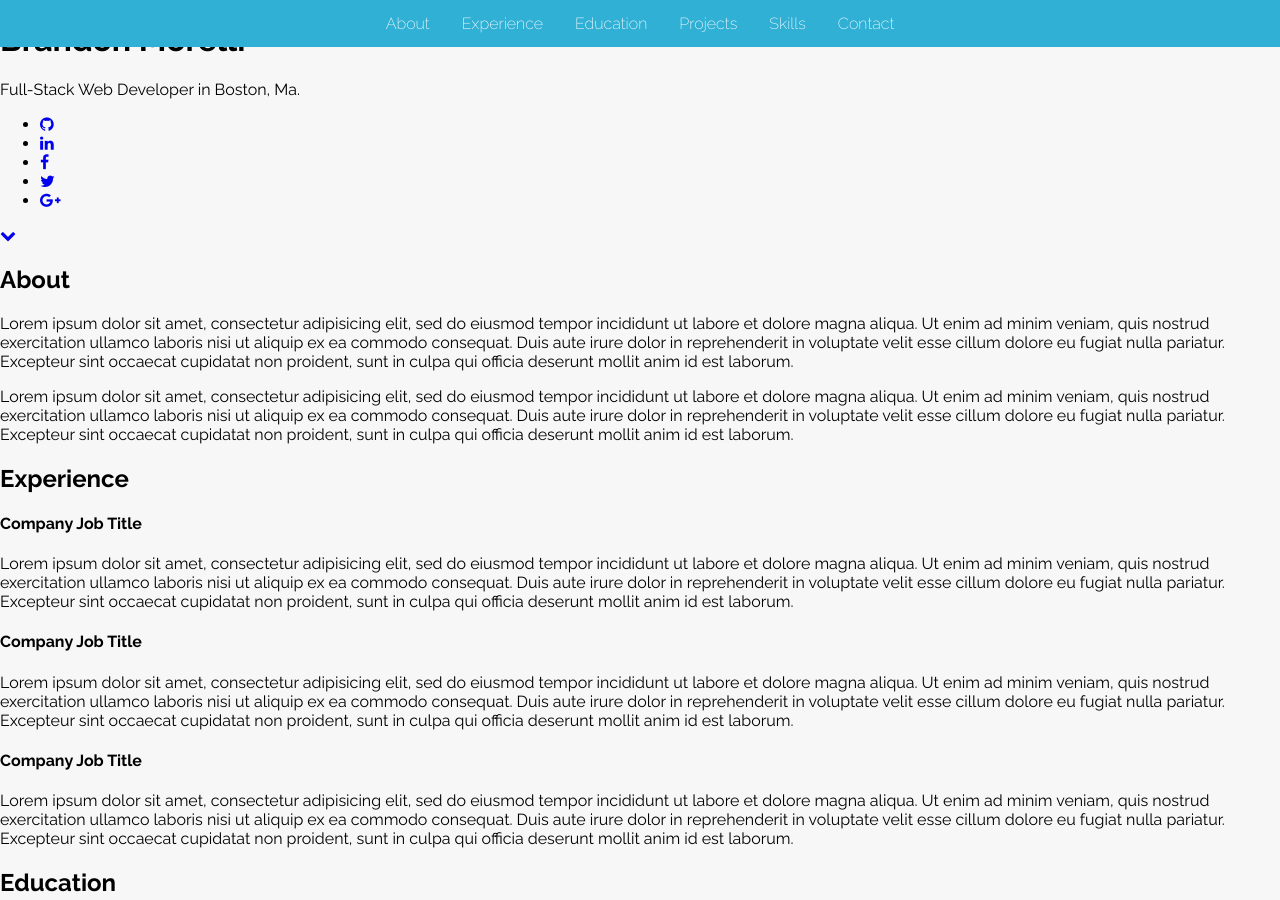
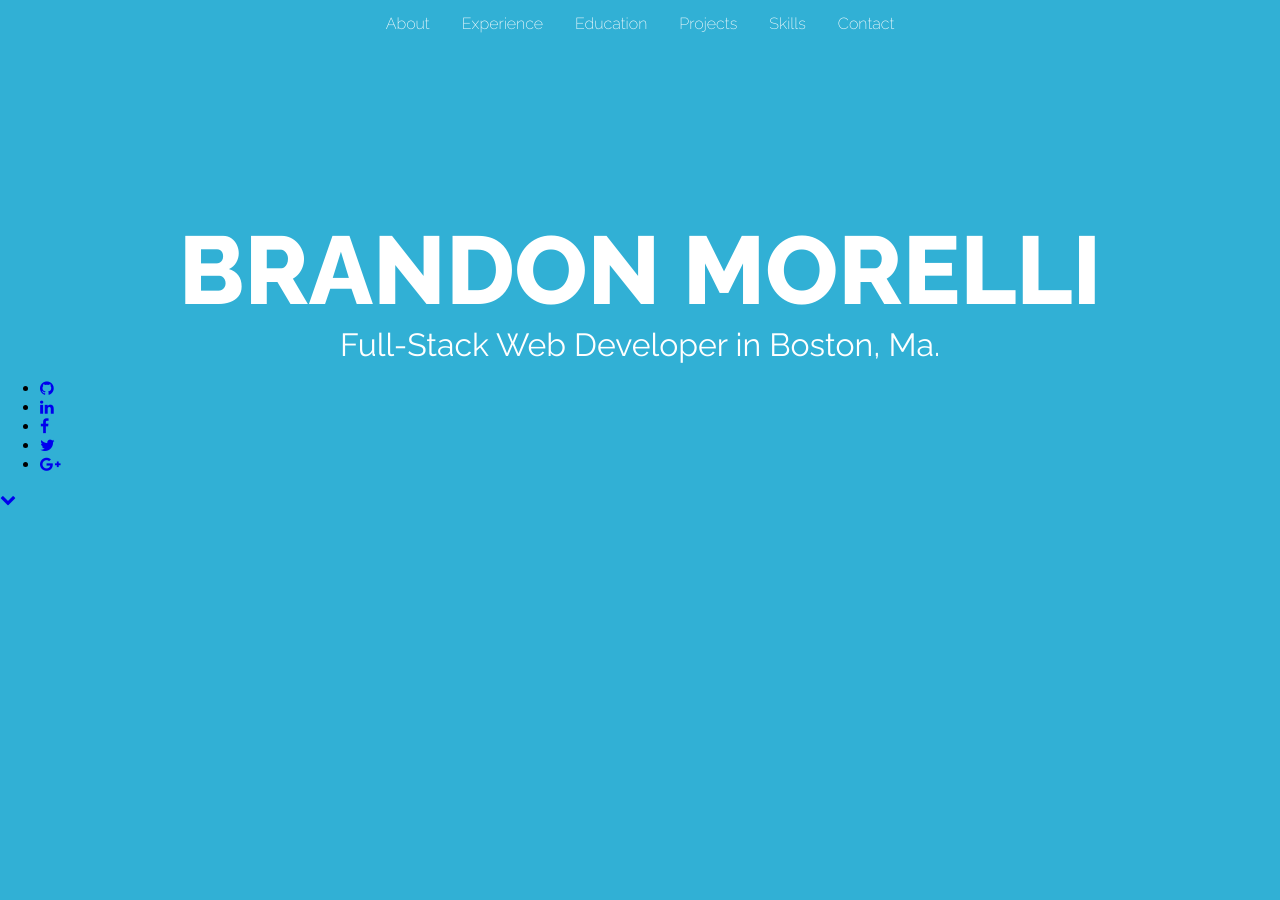
Before and after one commit to kunleAdeyinka/kunleAdeyinka.github.io, a Jekyll site: the page built from index.html, in a window 1280 px wide and 900 px high. Built offline with Jekyll 4.4.1, drawn with Linux system fonts in a browser that asks for light colours; Markdown is read by kramdown in place of the engine named in the settings.

Commit message:
styled jumbotron
added style for the jmbotron

```diff
--- a/css/main.css
+++ b/css/main.css
@@ -31,3 +31,34 @@ body {
     top: -70px;
     visibility: hidden;
 }
+
+/*JUMBOTRON*/
+.jumbotron {
+    height: 100vh; /*height to 100% of view height*/
+    background: #31b0d5; /*background color to blue*/
+    margin-bottom: 0; /*no bottom margin*/
+
+    display: flex;
+    flex-direction: column;
+}
+
+.jumbotron-text {
+    /*TAGLINE UNDER NAME*/
+    font-weight: 400;
+    font-size: 2em;
+    color: white;
+    text-align: center;
+    padding-top: 150px;
+}
+
+.jumbotron-text h1 {
+    /*YOUR NAME*/
+    text-transform: uppercase;
+    font-weight: 800;
+    font-size: 3em;
+    margin-bottom: 0;
+}
+
+.jumbotron-text p {
+    margin: 0;
+}
```
